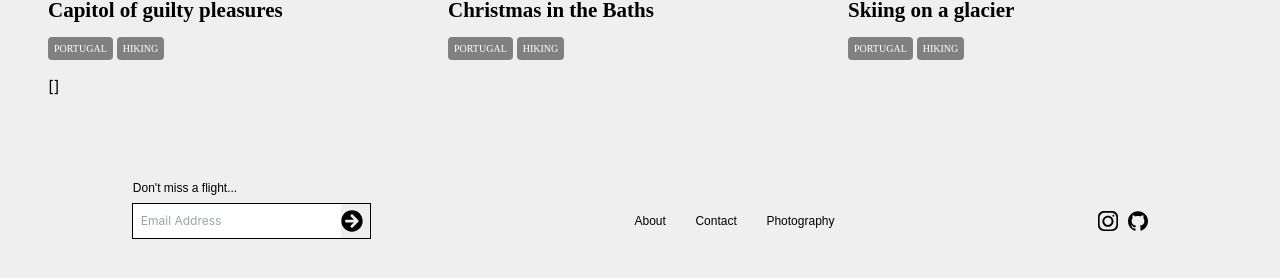
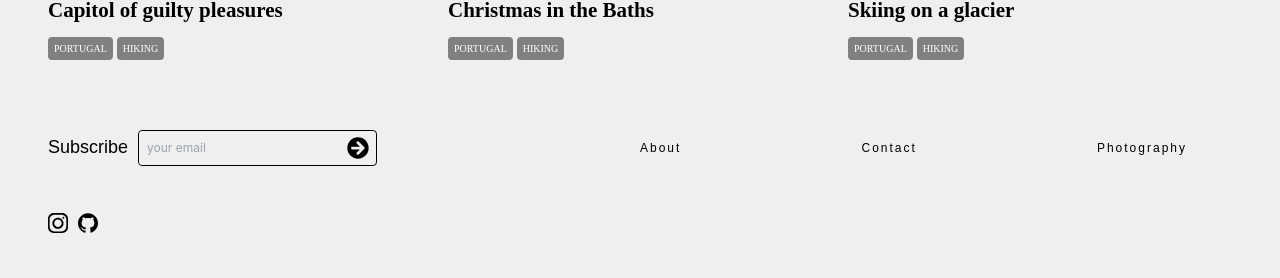
Before and after one commit to pbusby/personal-blog, a Next.js app: page / in a window 1280 px wide. Shown: the part 1250-1528 px from the top of the page. After the commit the page ends 1506 px from the top, so only its background shows below. Built offline with nearby package versions, Linux system fonts and the light colour scheme.

Commit message:
Footer changes, transition fixes

```diff
--- a/components/Footer.js
+++ b/components/Footer.js
@@ -1,26 +1,43 @@
 import styled from "styled-components";
 import Link from "next/link";
 import SubscribeInput from "./SubscribeInput";
-import { useContext } from "react";
-import { ThemeContext } from "styled-components"
 
 import InstagramLogo from "../public/images/InstagramLogo.js";
 import GithubLogo from "../public/images/GithubLogo.js";
 
-const FooterContainer = styled.div`
- width: 100%;
- display: flex;
+const FooterContainer = styled.footer`
+padding: 0 3rem;
+ display: grid;
+ align-items: center;
+ grid-template-columns: 1 / -1;
+ h2 {
+  letter-spacing: 2px;
+ }
+@media (min-width: 768px) {
+  grid-template-columns: 1fr 1fr;
+  h2 {
+    padding-right: 60px;
+   }
+}
+@media (min-width: 400px) {
+  justify-content: space-between;
+}
  height: 150px;
  background: ${(theme) => theme.body};
- justify-content: space-around;
- align-items: center;
 `
 
 const LinksContainer = styled.div`
   cursor: pointer;
-  width: 200px;
   display: flex;
   justify-content: space-between;
+  h2 {
+    padding-right: 20px;
+  }
+  @media (min-width: 768px) {
+    h2 {
+      padding-right: 45px;
+     }
+  }
 `
 
 const SocialIcons = styled.div`
@@ -39,12 +56,20 @@ const LogoWrapper = styled.div`
   width: 20px;
 `
 
+const FlexGroup = styled.div`
+  display: flex;
+  @media (max-width: 400px) {
+  justify-content: space-between;
+  }
+
+`
+
 const Footer = () => {
-  const themeContext = useContext(ThemeContext);
 
   return (
     <FooterContainer>
       <SubscribeInput></SubscribeInput>
+      {/* <FlexGroup> */}
       <LinksContainer>
         <Link href="https://www.google.com"><h2>About</h2></Link>
         <Link href="https://www.google.com"><h2>Contact</h2></Link>
@@ -58,6 +83,7 @@ const Footer = () => {
           <GithubLogo></GithubLogo>
         </LogoWrapper>
       </SocialIcons>
+      {/* </FlexGroup> */}
     </FooterContainer>
   )
 }
--- a/components/HomeNav.js
+++ b/components/HomeNav.js
@@ -11,7 +11,8 @@ const Nav = styled.nav`
 	// had to add this duplicate because of webkit transition delay bug
 	// https://stackoverflow.com/questions/22069877/css-transitions-strange-unwanted-delay-in-webkit-browsers-chrome-and-safari
 	color: var(--color-text);
-	position: sticky;
+	background: var(--color-nav);
+	// position: sticky;
 	top: 0;
 	height: 80px;
 	width: 100%;
@@ -56,6 +57,7 @@ const NavLinks = styled.div`
 	@media (min-width: 768px) {
 		display: flex;
 	}
+
 `
 
 const HomeNav = () => {
@@ -91,13 +93,13 @@ const HomeNav = () => {
 			{showNavLinks && (
 				<NavLinks className="">
 					<Link href="/">
-						<h2 className="next-link">About</h2>
+						<h2 className="next-link sliding-underline">About</h2>
 					</Link>
 					<Link href="/">
-						<h2 className="next-link">Contact</h2>
+						<h2 className="next-link sliding-underline">Contact</h2>
 					</Link>
 					<Link href="/">
-						<h2 className="next-link">Photography</h2>
+						<h2 className="next-link sliding-underline">Photography</h2>
 					</Link>
 				</NavLinks>
 			)}
--- a/components/PostNav.js
+++ b/components/PostNav.js
@@ -13,7 +13,7 @@ const Nav = styled.nav`
 	width: 100%;
 	display: grid;
 	align-items: center;
-	grid-template-columns: 1fr 1fr;
+	grid-template-columns: repeat(11, 1fr);
 	padding: 0 1.25rem;
 	&.shadowed {
 		@media (max-width: 768px) {
@@ -37,6 +37,7 @@ const Nav = styled.nav`
 const LogoContainer = styled.div`
 	// display: flex;
 	align-items: center;
+	grid-column: 1 / span 10;
 	span {
 		margin-right: 10px;
 	}
@@ -51,6 +52,9 @@ const PostTitle = styled.h3`
 	font-size: 18px;
 	opacity: 0;
 	transition: opacity 0.5s ease-in-out;
+	text-overflow: ellipsis;
+	white-space: nowrap;
+	overflow: hidden;
 	&.visible {
 		opacity: 1;
 	}
@@ -85,7 +89,7 @@ const PostNav = ({ postTitle }) => {
 	}
 
 	return (
-	<Nav className={"shadowed"}>
+		<Nav className={'shadowed'}>
 			<LogoContainer>
 				<div style={{ display: 'flex', alignItems: 'center' }}>
 					{/* <SvgHamburgerMenu
--- a/components/SubscribeInput.js
+++ b/components/SubscribeInput.js
@@ -6,28 +6,36 @@ import SvgArrowCircleRight from '../public/images/arrow-right-circle';
 
 
 const EmailFormContainer = styled.div`
-  background: ${({theme}) => theme.body};
+  display: flex;
+  align-items: center;
   input {
-    background: ${({theme}) => theme.body};
+    background-color: var(--color-background);
     padding: 8px;
     outline: none;
     font-size: 12px;
+    border-radius: 4px;
   }
+  @media (max-width: 400px) {
+    justify-content: space-between;
+    }
 `
 
 const InputWrapper = styled.div`
   display: flex;
   position: relative;
   align-items: center;
-  border: 1px solid ${(theme) => theme.text};
+  border: 1px solid;
+  border-radius: 4px;
 `
 
 const ButtonWrapper = styled.div`
   margin-right: 7px;
 `
-const Cta = styled.h4`
-  position: absolute;
-  top: -25px;
+const Cta = styled.h3`
+  padding-right: 10px;
+  font-size: 18px;
+  // position: absolute;
+  // top: -25px;
 `
 
 const SubscribeInput = () => {
@@ -42,10 +50,10 @@ const SubscribeInput = () => {
 
   return (
     <EmailFormContainer>
+      <Cta>Subscribe</Cta>
       <form onSubmit={onSubmit}>
         <InputWrapper>
-          <Cta>Don't miss a flight...</Cta>
-          <input value={emailInput} type="text" placeholder="Email Address" onChange={(e) => setEmailInput(e.target.value)}></input>
+          <input value={emailInput} type="text" placeholder="your email" onChange={(e) => setEmailInput(e.target.value)}></input>
           {/* <button onClick={() => console.log(emailInput)}>Submit</button> */}
           <ButtonWrapper>
             <SvgArrowCircleRight
--- a/pages/index.js
+++ b/pages/index.js
@@ -74,7 +74,7 @@ export default function BlogHome({ featuredPosts, remainingPosts }) {
 							<PostCardTile post={post} />
 						</Link>
 					))}
-					<div>{JSON.stringify(extraPosts)}</div>
+					{/* <div>{JSON.stringify(extraPosts)}</div> */}
 				</div>
 			</div>
 		</>
--- a/pages/posts/[slug].js
+++ b/pages/posts/[slug].js
@@ -15,6 +15,9 @@ import PostLayout from '../../layouts/PostLayout.js'
 
 const ContentContainer = styled.div`
 	margin-bottom: 20px;
+	color: var(--color-text);
+	transition: background 0.5s linear, color 0.5s linear;
+
 	p:first-of-type:first-letter {
 		float: left;
 		line-height: 1;
--- a/public/images/GithubLogo.js
+++ b/public/images/GithubLogo.js
@@ -5,7 +5,7 @@ const GithubLogo = (props) => (
 		xmlns="http://www.w3.org/2000/svg"
 		width={64}
 		height={64}
-    fill={props.fill}
+    fill={"var(--color-text)"}
 		shapeRendering="geometricPrecision"
 		textRendering="geometricPrecision"
 		imageRendering="optimizeQuality"
@@ -16,8 +16,8 @@ const GithubLogo = (props) => (
 	>
 		<path
     style={{
-			fill: props.fill,
-			stroke: props.fill,
+			fill: "var(--color-text)",
+			stroke: "var(--color-text)",
 		}}
     d="M319.988 7.973C143.293 7.973 0 151.242 0 327.96c0 141.392 91.678 261.298 218.826 303.63 16.004 2.964 21.886-6.957 21.886-15.414 0-7.63-.319-32.835-.449-59.552-89.032 19.359-107.8-37.772-107.8-37.772-14.552-36.993-35.529-46.831-35.529-46.831-29.032-19.879 2.209-19.442 2.209-19.442 32.126 2.245 49.04 32.954 49.04 32.954 28.56 48.922 74.883 34.76 93.131 26.598 2.882-20.681 11.15-34.807 20.315-42.803-71.08-8.067-145.797-35.516-145.797-158.14 0-34.926 12.52-63.485 32.965-85.88-3.33-8.078-14.291-40.606 3.083-84.674 0 0 26.87-8.61 88.029 32.8 25.512-7.075 52.878-10.642 80.056-10.76 27.2.118 54.614 3.673 80.162 10.76 61.076-41.386 87.922-32.8 87.922-32.8 17.398 44.08 6.485 76.631 3.154 84.675 20.516 22.394 32.93 50.953 32.93 85.879 0 122.907-74.883 149.93-146.117 157.856 11.481 9.921 21.733 29.398 21.733 59.233 0 42.792-.366 77.28-.366 87.804 0 8.516 5.764 18.473 21.992 15.354 127.076-42.354 218.637-162.274 218.637-303.582 0-176.695-143.269-319.988-320-319.988l-.023.107z" />
 	</svg>
--- a/styles/globals.css
+++ b/styles/globals.css
@@ -19,9 +19,9 @@ body {
 	margin: 0;
 	font-family: -apple-system, BlinkMacSystemFont, Segoe UI, Roboto, Oxygen,
 		Ubuntu, Cantarell, Fira Sans, Droid Sans, Helvetica Neue, sans-serif;
-  transition: background 0.5s linear, color 0.5s linear;
   background: var(--color-background);
   color: var(--color-text);
+  transition: background 0.5s linear, color 0.5s linear;
 }
 nav {
 	background: var(--color-nav);
@@ -31,7 +31,12 @@ nav {
 main {
 	background: var(--color-background);
 	color: var(--color-text);
-
+  transition: background 0.5s linear, color 0.5s linear;
+}
+footer {
+	background: var(--color-background);
+	color: var(--color-text);
+  transition: background 0.5s linear, color 0.5s linear;
 }
 
 svg {
@@ -46,13 +51,15 @@ path {
 	align-self: center;
 }
 
-.icon svg, .icon img {
+.icon svg,
+.icon img {
 	height: 0.8em;
 	fill: currentColor;
 }
 
-.icon.baseline svg, .icon img {
-  top: .4em;
+.icon.baseline svg,
+.icon img {
+	top: 0.4em;
 	position: relative;
 }
 
@@ -123,7 +130,7 @@ path {
 	}
 	to {
 		transform: rotate(270deg);
-    -webkit-transform: rotate3d(0,1,0,180deg);
+		-webkit-transform: rotate3d(0, 1, 0, 180deg);
 		/* margin-left: 5px;   */
 	}
 }
@@ -133,7 +140,11 @@ h1 {
 	font-weight: 700;
 }
 
-h2,h3,h4,h5,h6 {
+h2,
+h3,
+h4,
+h5,
+h6 {
 	margin: 0;
 	font-size: 12px;
 	font-family: 'Sarabun', sans-serif;
@@ -147,7 +158,8 @@ p {
 	padding-bottom: 15px;
 }
 
-.next-link, a {
+.next-link,
+a {
 	cursor: pointer;
 }
 
@@ -178,13 +190,13 @@ p {
 	font-size: 14px;
 	letter-spacing: -1px;
 	font-style: italic;
-
 }
 
-ol, ul {}
+ol,
+ul {
+}
 
 a {
-
 	text-decoration: none;
 }
 
@@ -212,11 +224,6 @@ section {
 	height: 500px;
 	margin-bottom: 40px;
 }
-.special-class {
-  background: var(--color-background);
-  color: var(--color-text);
-
-}
 html {
 	visibility: visible;
 	opacity: 1;
```
Also changed, not shown: components/europeMapMaster.svg (renamed from components/europeMap2.svg). Lines whose indentation alone changed are shown as unchanged.
